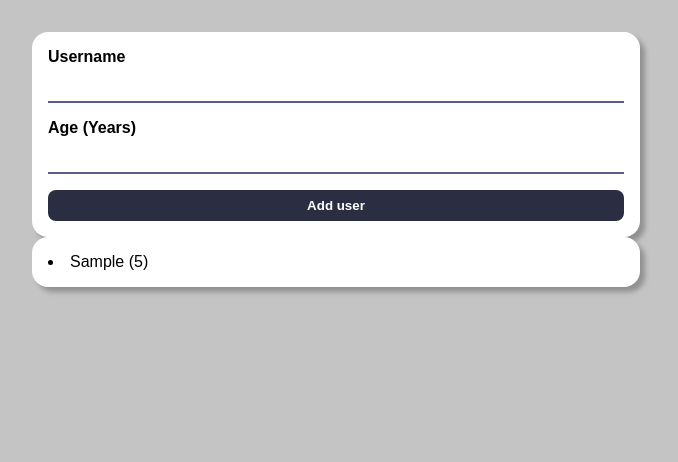
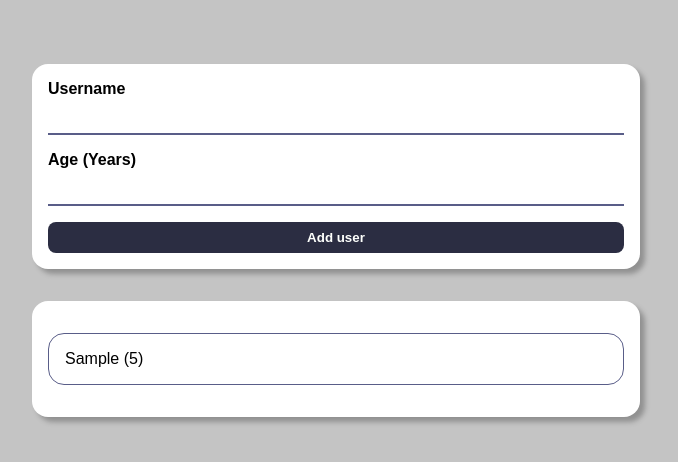
Before and after one commit to MarcinSQL/react-add-user, a React (Create React App) app: page / in a window 1280 px wide. Both pictures are taken after typing "Sample", "5" into the empty fields and a click on the button "Add user". Shown: the top 462 px of the page, without its empty margins (304-982 px from the left). Built offline with nearby package versions, Linux system fonts and the light colour scheme.

Commit message:
Added some styles and semantic to Results component

```diff
--- a/src/components/Results.js
+++ b/src/components/Results.js
@@ -1,5 +1,6 @@
 import Result from "./Result";
 import Card from "./UI/Card";
+import classes from "./Results.module.css";
 
 const Results = (props) => {
   return (
@@ -7,9 +8,13 @@ const Results = (props) => {
       {props.userInputs == 0 ? (
         <p>No users entered</p>
       ) : (
-        props.userInputs.map((data) => {
-          return (<Result key={data.id} username={data.username} age={data.age} />);
-        })
+        <ul className={classes.list}>
+          {props.userInputs.map((data) => {
+            return (
+              <Result key={data.id} username={data.username} age={data.age} />
+            );
+          })}
+        </ul>
       )}
     </Card>
   );
--- /dev/null
+++ b/src/components/Results.module.css
@@ -0,0 +1,12 @@
+.list{
+    list-style-type: none;
+    padding: 0;
+}
+
+.list li{
+    cursor: pointer;
+    margin: 1rem 0;
+    padding: 1rem;
+    border: 1px solid #595D88;
+    border-radius: 16px;
+}
--- a/src/components/UI/Card.module.css
+++ b/src/components/UI/Card.module.css
@@ -4,7 +4,7 @@
     border-radius: 16px;
     padding: 1rem;
     width: 50%;
-    margin: 0 auto;
+    margin: 2rem auto;
 }
 
 @media (max-width: 768px) {
```
